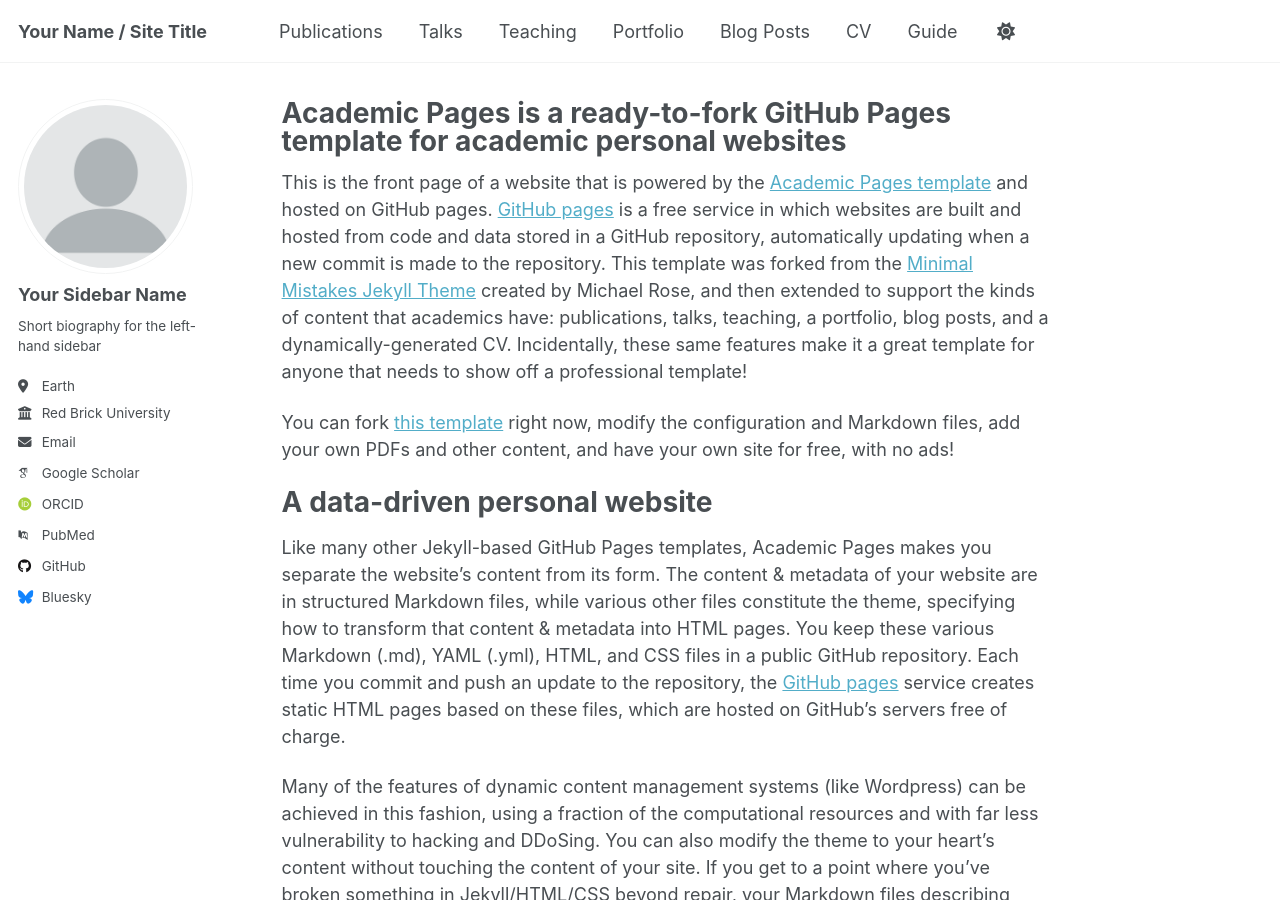
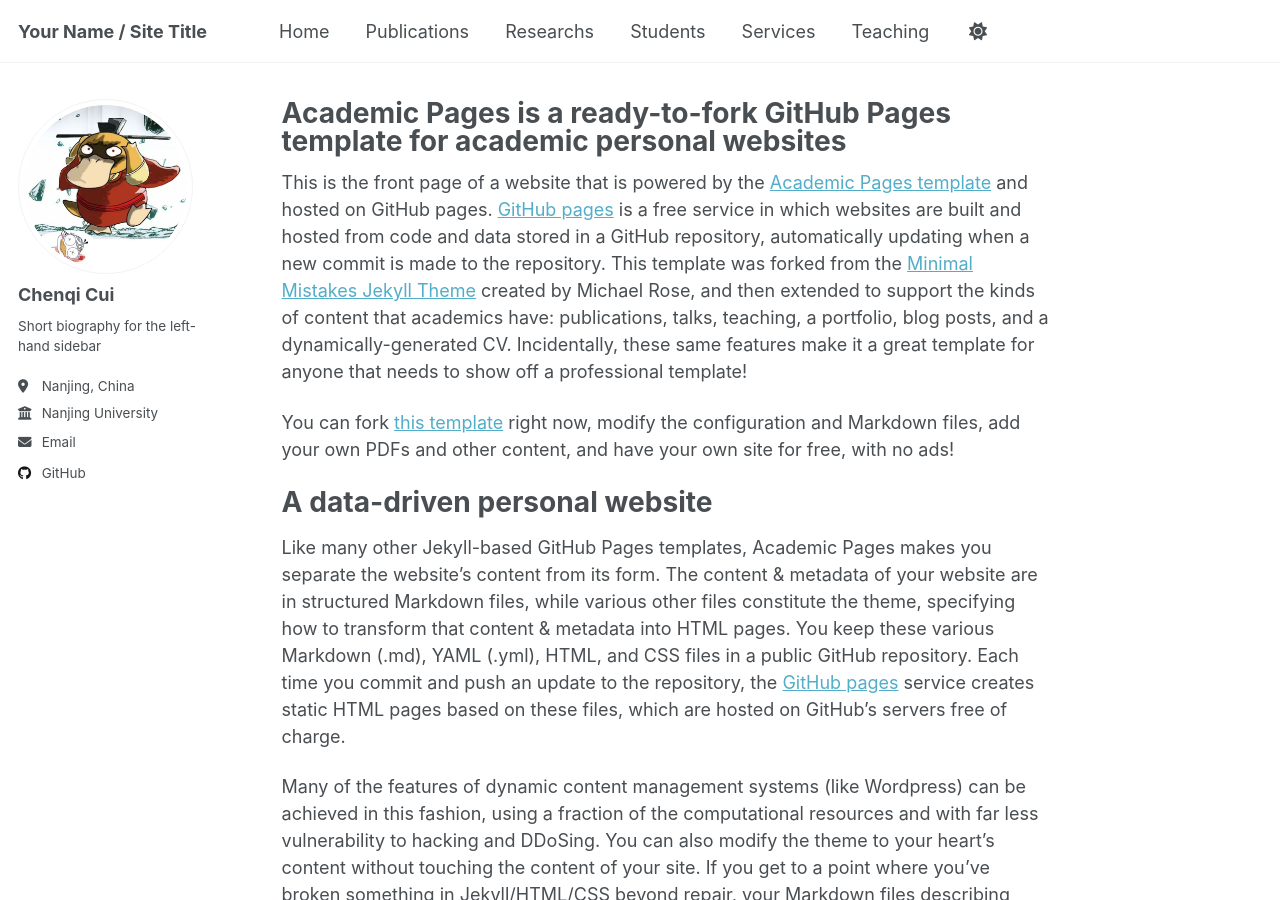
Before and after one commit to ccq0717/ccq_academicpages.github.io, a Jekyll site: the page built from _pages/about.md, in a window 1280 px wide and 900 px high. Built offline with Jekyll 4.4.1, drawn with Linux system fonts in a browser that asks for light colours; some web fonts are replaced; a script that is not in the unit is left out.

```diff
--- a/_config.yml
+++ b/_config.yml
@@ -22,24 +22,24 @@ repository               : "academicpages/academicpages.github.io"
 #               Additional customization can be done by editing /_includes/author-profile.html
 author:
   # Biographic information
-  avatar           : "profile.png"
-  name             : "Your Sidebar Name"
+  avatar           : "profile.jpg"
+  name             : "Chenqi Cui"
   pronouns         : # example: "she/her"
   bio              : "Short biography for the left-hand sidebar"
-  location         : "Earth"
-  employer         : "Red Brick University"
+  location         : "Nanjing, China"
+  employer         : "Nanjing University"
   uri              : # URL
-  email            : "none@example.org"
+  email            : "cqcui@smail.nju.edu.cn"
 
   # Academic websites
   academia         : # URL
   arxiv            : # URL - Update with the correct link to your profile
-  googlescholar    : "https://scholar.google.com/citations?user=PS_CX0AAAAAJ"
+  googlescholar    : # "https://scholar.google.com/citations?user=PS_CX0AAAAAJ"
   inspire-hep      : # URL
   impactstory      : # URL
-  orcid            : "http://orcid.org/yourorcidurl"
+  orcid            : # "http://orcid.org/yourorcidurl"
   semantic         : # URL
-  pubmed           : "https://www.ncbi.nlm.nih.gov/pubmed/?term=john+snow"
+  pubmed           : # "https://www.ncbi.nlm.nih.gov/pubmed/?term=john+snow"
   researchgate     : # URL
   scopus           : # URL
 
@@ -47,13 +47,13 @@ author:
   bitbucket        : # Username - Update with your username on the site
   codepen          : # Username
   dribbble         : # Username
-  github           : "academicpages"
+  github           : "https://github.com/ccq0717"
   kaggle           : # Username
   stackoverflow    : # User number or user number and name (i.e., use "1" or "1/jeff-atwood")
 
   # Social media
   artstation       : # Username
-  bluesky          : "bsky.app" # Replace this with you Bluesky username
+  bluesky          : # "bsky.app" # Replace this with you Bluesky username
   facebook         : # Username
   flickr           : # Username
   foursquare       : # Username
@@ -91,7 +91,7 @@ publication_category:
 teaser                   :  # filename of teaser fallback teaser image placed in /images/, .e.g. "500x300.png"
 breadcrumbs              : false # true, false (default)
 words_per_minute         : 160
-future                   : true
+future                   : false
 read_more                : "disabled" # if enabled, adds "Read more" links to excerpts
 talkmap_link             : false      #change to true to add link to talkmap on talks page
 comments:
--- a/_data/navigation.yml
+++ b/_data/navigation.yml
@@ -8,26 +8,38 @@
 #      Markdown formatted page while the second is generated using JSON.
 
 main:
+  - title: "Home"
+    url:
+
   - title: "Publications"
     url: /publications/
 
-  - title: "Talks"
-    url: /talks/
+  - title: "Researchs"
+    url: /researchs/
+
+  - title: "Students"
+    url: /students/
+
+  # - title: "Talks"
+  #   url: /talks/
+
+  - title: "Services"
+    url: /services/
 
   - title: "Teaching"
     url: /teaching/
 
-  - title: "Portfolio"
-    url: /portfolio/
+  # - title: "Portfolio"
+  #   url: /portfolio/
 
-  - title: "Blog Posts"
-    url: /year-archive/
+  # - title: "Blog Posts"
+  #   url: /year-archive/
 
-  - title: "CV"
-    url: /cv/
+  # - title: "CV"
+  #   url: /cv/
 
   # - title: "CV"
   #   url: /cv-json/
 
-  - title: "Guide"
-    url: /markdown/
+  # - title: "Guide"
+  #   url: /markdown/
```
Also changed, not shown: images/profile.jpg (added).
